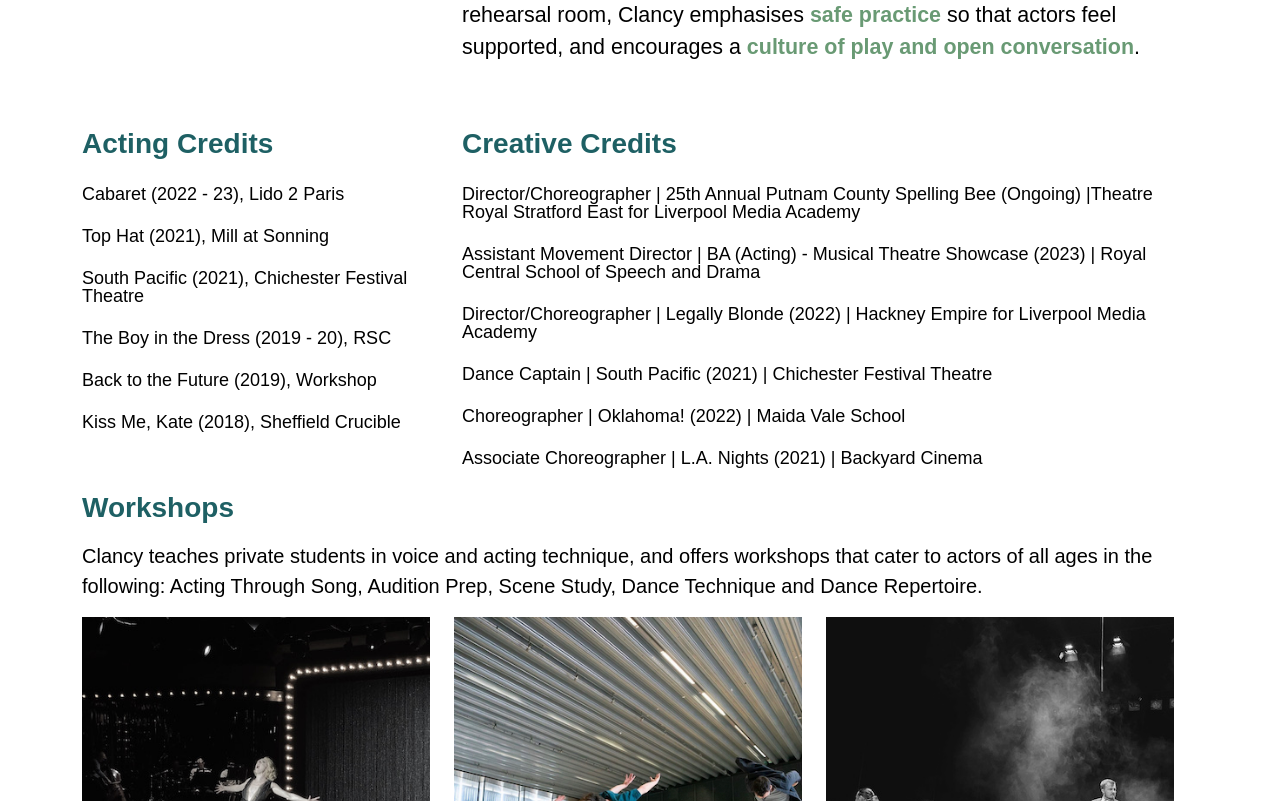
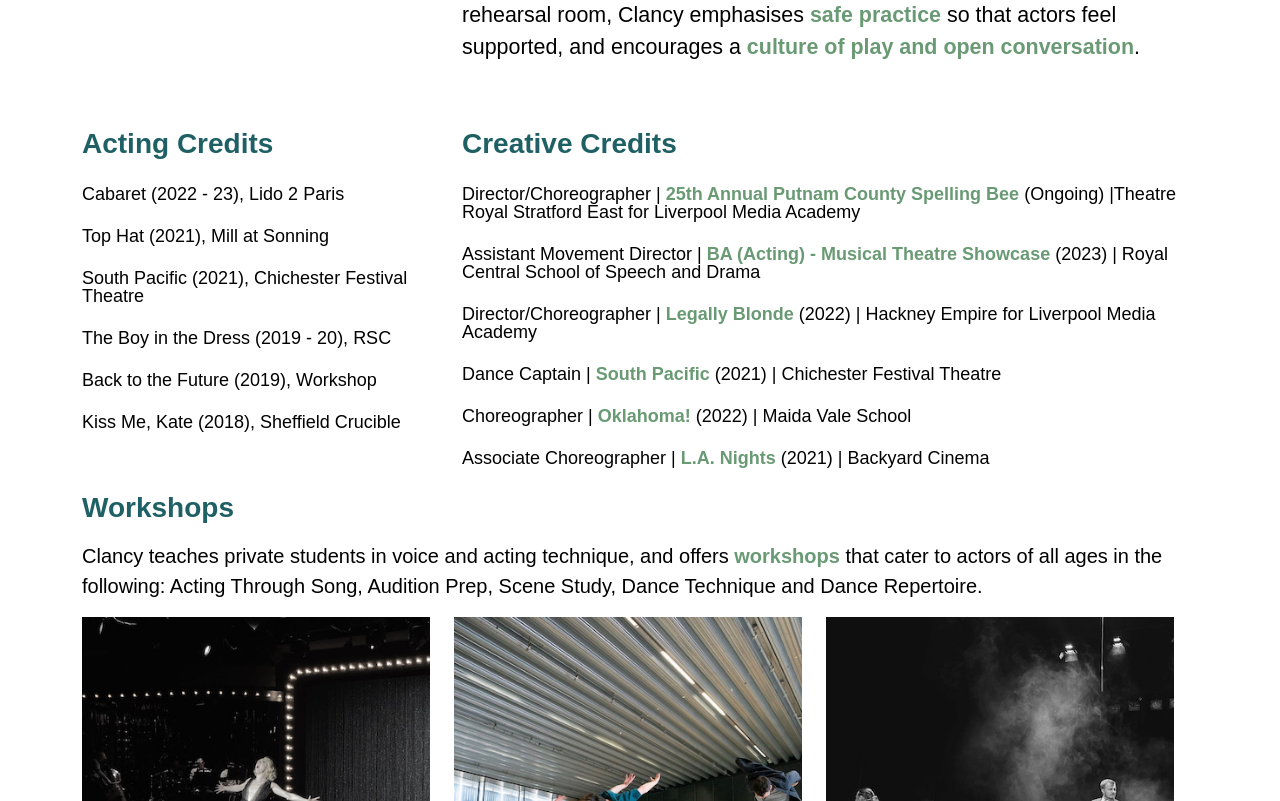
Before and after one commit to Mel-Lowe/clancy-portfolio, a plain HTML site: page index.html in a window 1280 px wide. Shown: the part 685-1486 px from the top of the page. Drawn offline with nearby package versions, Linux system fonts and the light colour scheme.

Commit message:
Added text highlights

```diff
--- a/index.html
+++ b/index.html
@@ -84,26 +84,39 @@
           <h3 class="fw-bold mb-4">Creative Credits</h3>
           <ul>
             <li class="mb-4">
-              Director/Choreographer | 25th Annual Putnam County Spelling Bee
+              Director/Choreographer |
+              <span class="fw-bolder text-highlight"
+                >25th Annual Putnam County Spelling Bee</span
+              >
               (Ongoing) |Theatre Royal Stratford East for Liverpool Media
               Academy
             </li>
             <li class="mb-4">
-              Assistant Movement Director | BA (Acting) - Musical Theatre
-              Showcase (2023) | Royal Central School of Speech and Drama
+              Assistant Movement Director |
+              <span class="fw-bolder text-highlight"
+                >BA (Acting) - Musical Theatre Showcase</span
+              >
+              (2023) | Royal Central School of Speech and Drama
             </li>
             <li class="mb-4">
-              Director/Choreographer | Legally Blonde (2022) | Hackney Empire
-              for Liverpool Media Academy
+              Director/Choreographer |
+              <span class="fw-bolder text-highlight">Legally Blonde</span>
+              (2022) | Hackney Empire for Liverpool Media Academy
             </li>
             <li class="mb-4">
-              Dance Captain | South Pacific (2021) | Chichester Festival Theatre
+              Dance Captain |
+              <span class="fw-bolder text-highlight">South Pacific</span> (2021)
+              | Chichester Festival Theatre
             </li>
             <li class="mb-4">
-              Choreographer | Oklahoma! (2022) | Maida Vale School
+              Choreographer |
+              <span class="fw-bolder text-highlight">Oklahoma!</span> (2022) |
+              Maida Vale School
             </li>
             <li class="mb-4">
-              Associate Choreographer | L.A. Nights (2021) | Backyard Cinema
+              Associate Choreographer |
+              <span class="fw-bolder text-highlight">L.A. Nights</span> (2021) |
+              Backyard Cinema
             </li>
           </ul>
         </div>
@@ -112,9 +125,9 @@
           <h3 class="fw-bold mb-3">Workshops</h3>
           <p>
             Clancy teaches private students in voice and acting technique, and
-            offers workshops that cater to actors of all ages in the following:
-            Acting Through Song, Audition Prep, Scene Study, Dance Technique and
-            Dance Repertoire.
+            offers <span class="fw-bolder text-highlight">workshops</span> that
+            cater to actors of all ages in the following: Acting Through Song,
+            Audition Prep, Scene Study, Dance Technique and Dance Repertoire.
           </p>
         </div>
 
```
